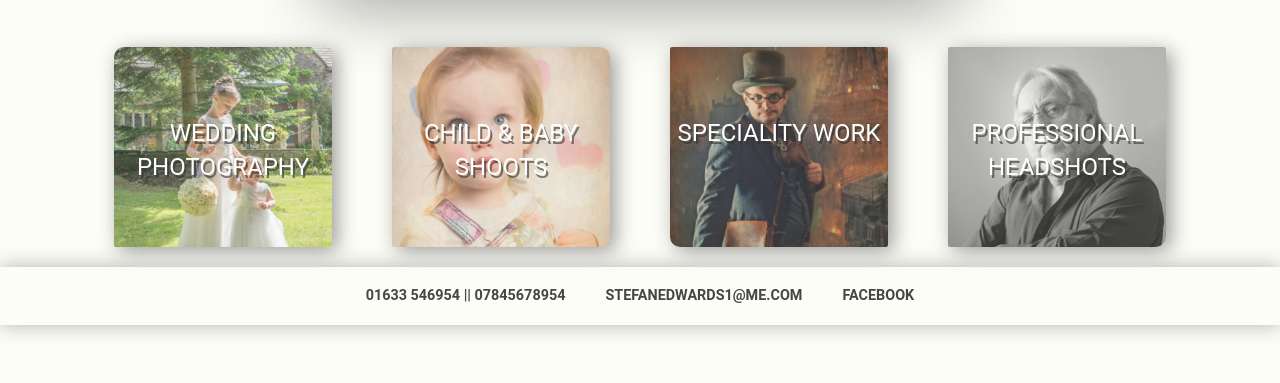
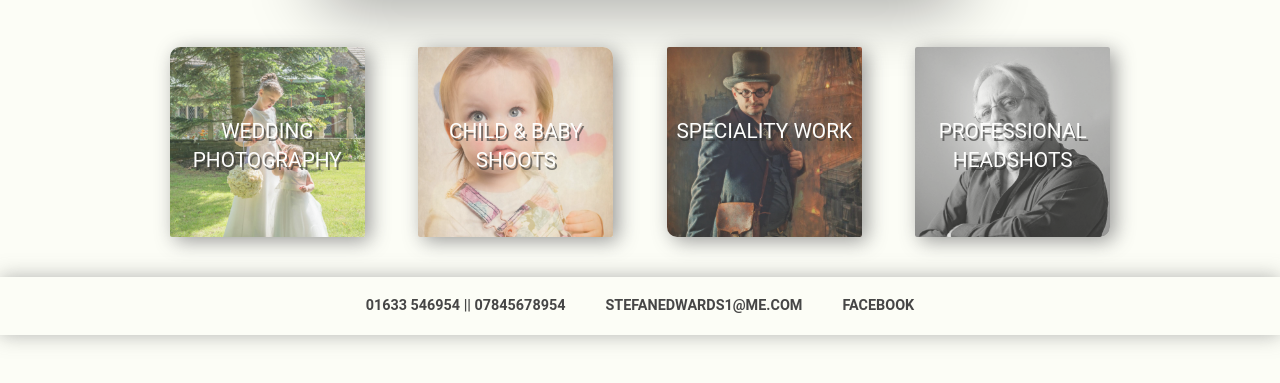
Before and after one commit to Quibbly/Oakfield-Main, a plain HTML site: page portfolio/portfolio.html in a window 1280 px wide. Shown: the part 163-546 px from the top of the page. Drawn offline with Linux system fonts and the light colour scheme; files whose address does not match are found by name; a web font is replaced by a local one.

Commit message:
minor ui ajustments

```diff
--- a/About/about.css
+++ b/About/about.css
@@ -84,7 +84,7 @@ img {
    margin-top:60px;
    display: flex;
    justify-content: center;
-   margin-bottom:114px;
+   margin-bottom:121px;
 }
 
 .info-container iframe{
--- a/portfolio/portfolio.css
+++ b/portfolio/portfolio.css
@@ -77,6 +77,7 @@ img {
 }
 /* TOP CONTAINER */
 
+
 /* INFO CONTAINER */
 .info-container {
    text-align: center;
@@ -100,8 +101,8 @@ img {
 .info-container .portfolios div{
    box-shadow: 5px 4px 20px grey;
    cursor: pointer;
-   font-size: 1.5rem;
-   height:200px;
+   font-size: 1.3rem;
+   height:190px;
    margin:0 auto;
    max-width: 400px;
    opacity: 0.8;
@@ -141,9 +142,8 @@ img {
    transition: ease-in-out 0.1s;
    opacity: 1;
 }
+/* INFO CONTAINER */
 
-
-/* INFO CONTAINER */
 
 /* FOOTER */
 .footerSection {
@@ -172,7 +172,7 @@ img {
 
 
 
-
+/* MEDIA QUERIES */
 @media only screen and (min-width: 1100px) {
    /* TOP CONTAINER */
    .main-nav{
@@ -182,3 +182,4 @@ img {
       font-size: 0.9rem;
    }
 }
+/* MEDIA QUERIES */
--- a/portfolio/portfolio.html
+++ b/portfolio/portfolio.html
@@ -43,7 +43,9 @@
          </section>
          <!-- INFO CONTAINER  -->
 
-
+         <!-- MAIN PORTFOLIO CONTAINER  -->
+         <section class="main-portfolio">
+         </section>
 
          <!-- FOOTER SECTION -->
          <footer class="footerSection">
```
